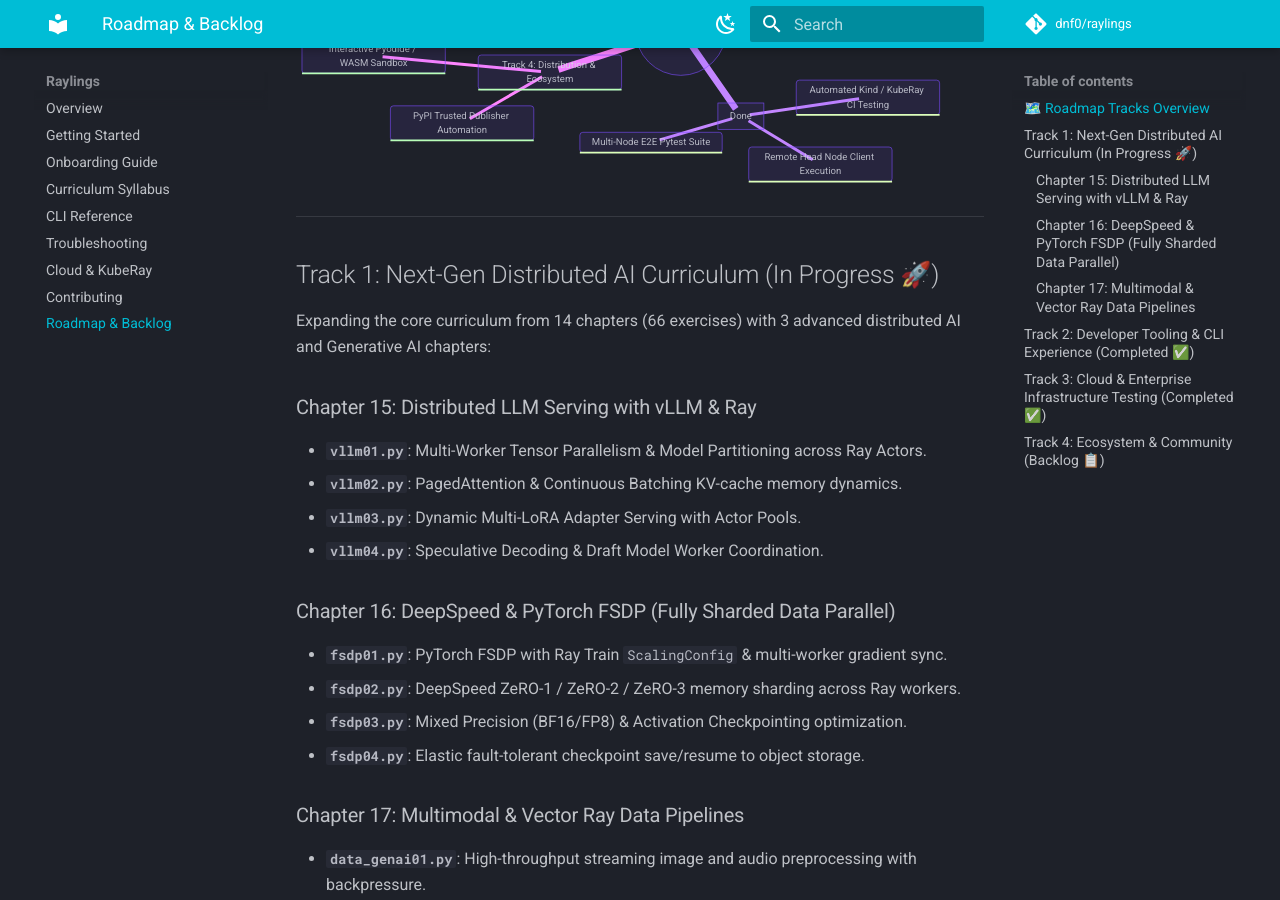
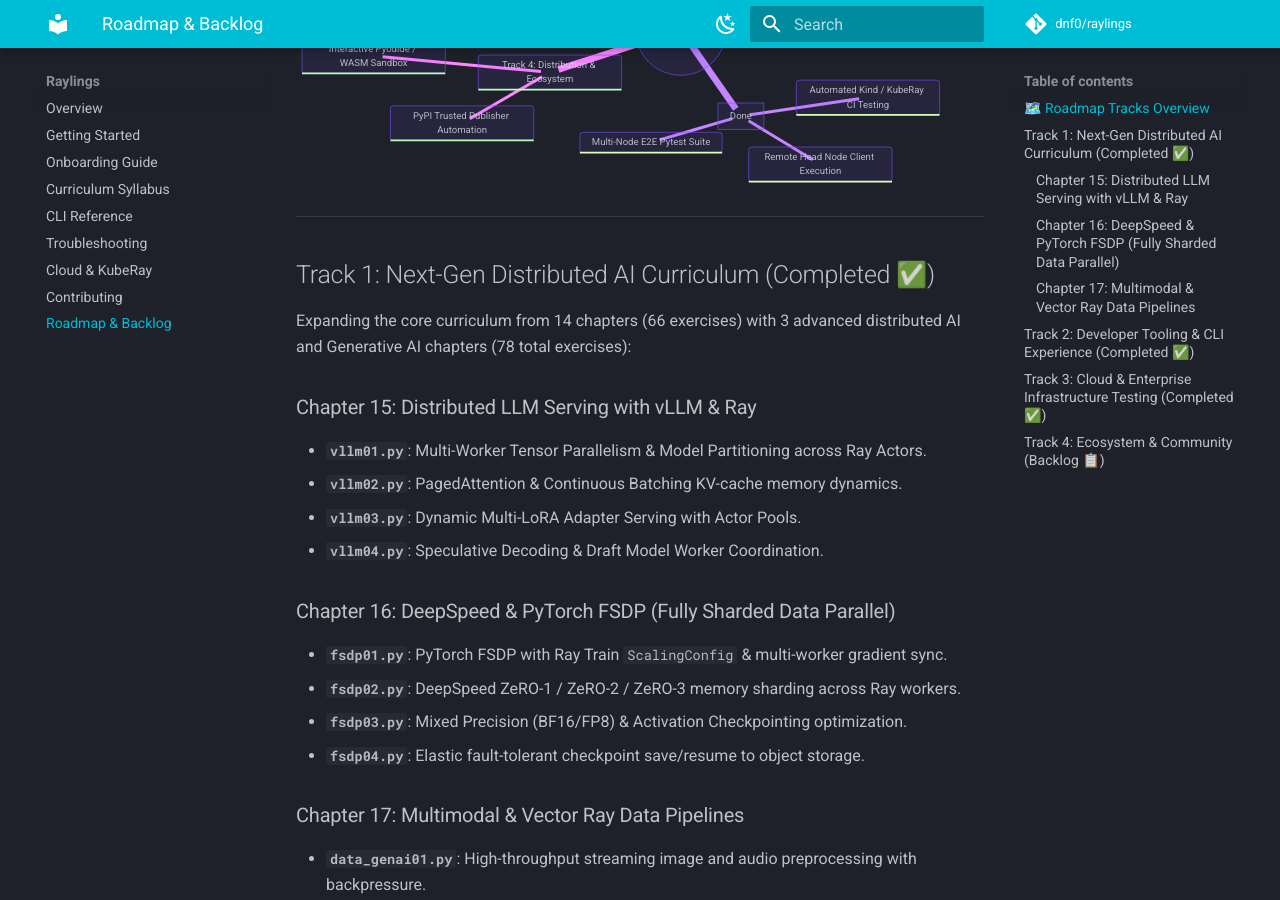
Before and after one commit to dnf0/raylings, an MkDocs documentation site: the page built from docs/ROADMAP.md, in a window 1280 px wide and 900 px high, scrolled down 486 px. Built offline with MkDocs 1.6.1 and Material for MkDocs 9.7.7, drawn with Linux system fonts in a browser that asks for light colours; comment, search, counter and statistics services are not loaded.

Commit message:
docs: mark track 1 as completed in roadmap (#13)
* docs: mark track 1 as completed in roadmap

* fix(tests): check package version dynamically against pyproject.toml

---------

Co-authored-by: Daniel Fisher <daniel.fisher@climate-x.com>

```diff
--- a/docs/ROADMAP.md
+++ b/docs/ROADMAP.md
@@ -28,9 +28,9 @@
 
 ---
 
-## Track 1: Next-Gen Distributed AI Curriculum (In Progress 🚀)
+## Track 1: Next-Gen Distributed AI Curriculum (Completed ✅)
 
-Expanding the core curriculum from 14 chapters (66 exercises) with 3 advanced distributed AI and Generative AI chapters:
+Expanding the core curriculum from 14 chapters (66 exercises) with 3 advanced distributed AI and Generative AI chapters (78 total exercises):
 
 ### Chapter 15: Distributed LLM Serving with vLLM & Ray
 - **`vllm01.py`**: Multi-Worker Tensor Parallelism & Model Partitioning across Ray Actors.
```
Also changed, not shown: 1 other file.
